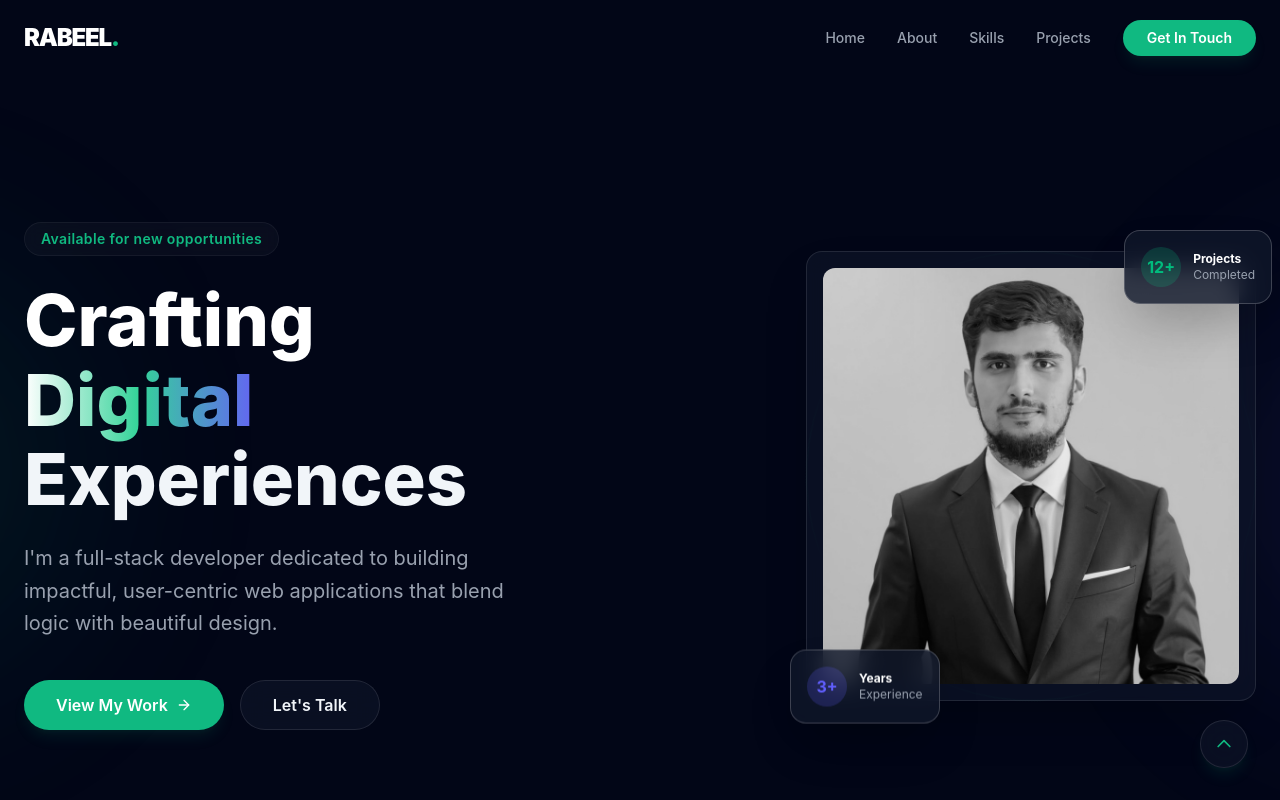
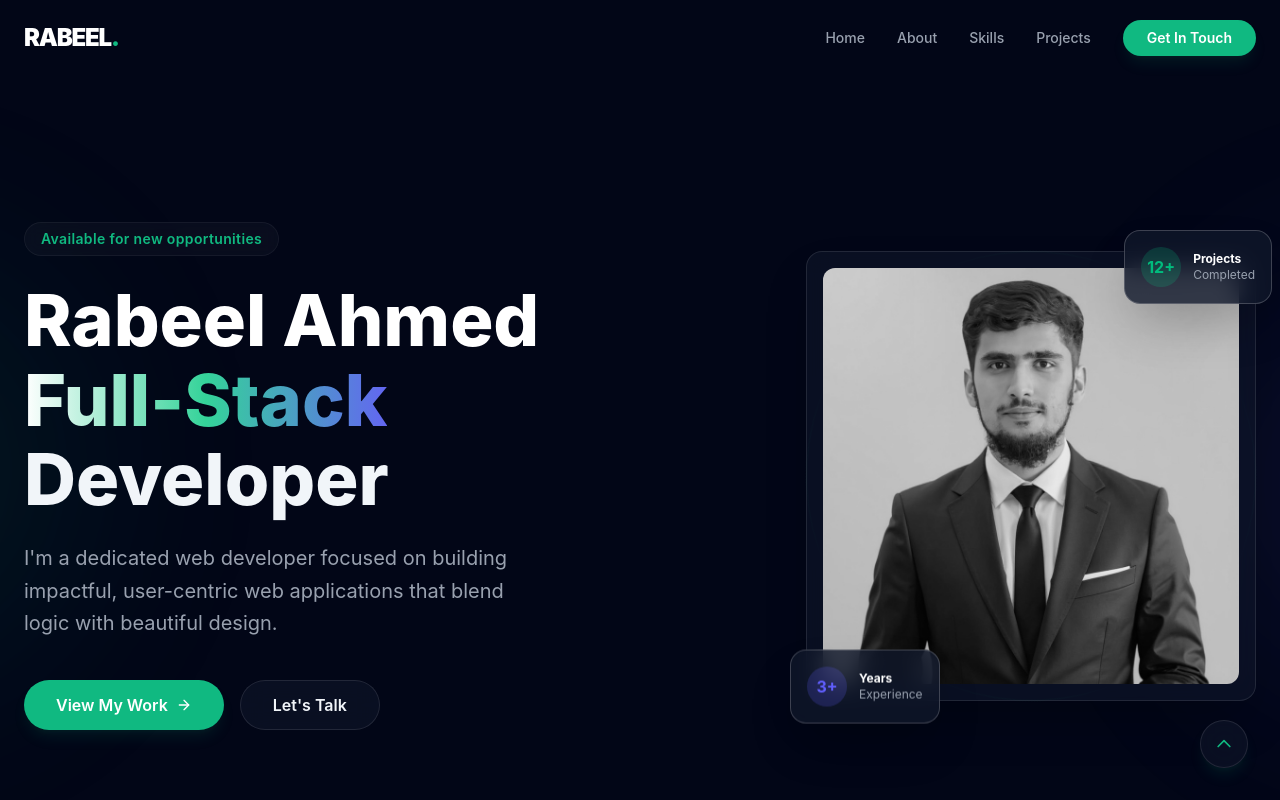
Before and after one commit to RabeelAhmed/portfolio-nextjs, a Next.js app: page / in a window 1280 px wide. Shown: the top 800 px of the page. Built offline with nearby package versions, Linux system fonts and the light colour scheme.

Commit message:
feat: implement SEO optimization and search infrastructure

```diff
--- a/components/Hero.js
+++ b/components/Hero.js
@@ -31,18 +31,18 @@ export default function Hero() {
             animate={{ opacity: 1, y: 0 }}
             transition={{ delay: 0.3 }}
           >
-            <span className="text-white">Crafting</span> <br />
-            <span className="text-gradient">Digital</span> Experiences
+            <span className="text-white">Rabeel Ahmed</span> <br />
+            <span className="text-gradient">Full-Stack</span> Developer
           </motion.h1>
 
-          <motion.p
-            className="text-lg md:text-xl text-gray-400 max-w-lg mb-10 leading-relaxed"
+          <motion.h2
+            className="text-lg md:text-xl text-gray-400 max-w-lg mb-10 leading-relaxed font-normal"
             initial={{ opacity: 0, y: 20 }}
             animate={{ opacity: 1, y: 0 }}
             transition={{ delay: 0.4 }}
           >
-            I&apos;m a full-stack developer dedicated to building impactful, user-centric web applications that blend logic with beautiful design.
-          </motion.p>
+            I&apos;m a dedicated web developer focused on building impactful, user-centric web applications that blend logic with beautiful design.
+          </motion.h2>
 
           <motion.div
             className="flex flex-wrap gap-4"
--- a/pages/_app.js
+++ b/pages/_app.js
@@ -10,10 +10,13 @@ export default function MyApp({ Component, pageProps }) {
   return (
     <>
       <Head>
+        <title>Rabeel Ahmed | Web Developer Portfolio</title>
         <meta name="viewport" content="width=device-width, initial-scale=1" />
-        <meta name="description" content="Personal portfolio — Jack." />
-        <meta property="og:title" content="Jack. — Designer & Developer" />
-        <meta property="og:description" content="We Design & Build Creative Products" />
+        <meta name="description" content="Portfolio of Rabeel Ahmed, a full-stack developer specialized in MERN stack, Next.js, and building impactful web applications." />
+        <meta property="og:title" content="Rabeel Ahmed | Web Developer Portfolio" />
+        <meta property="og:description" content="Crafting digital experiences with MERN stack and Next.js. View projects and experience of Rabeel Ahmed." />
+        <meta property="og:type" content="website" />
+        <meta property="og:image" content="/profile.png" />
         <link rel="icon" href="/favicon.ico" />
       </Head>
       <Component {...pageProps} />
```
Also changed, not shown: public/robots.txt (added), 1 other file (tests, documents, lock files or other folders).
